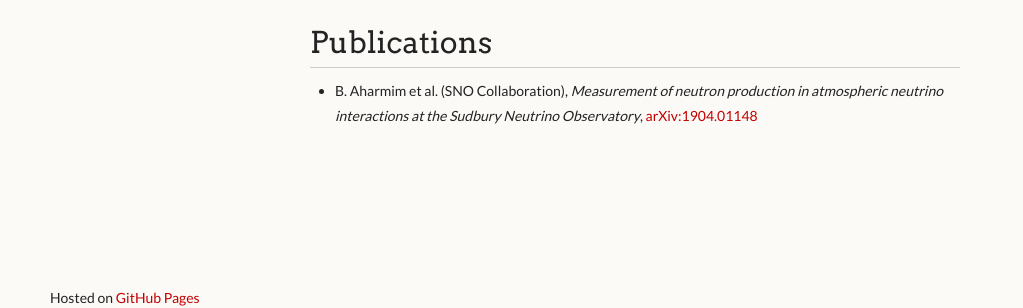
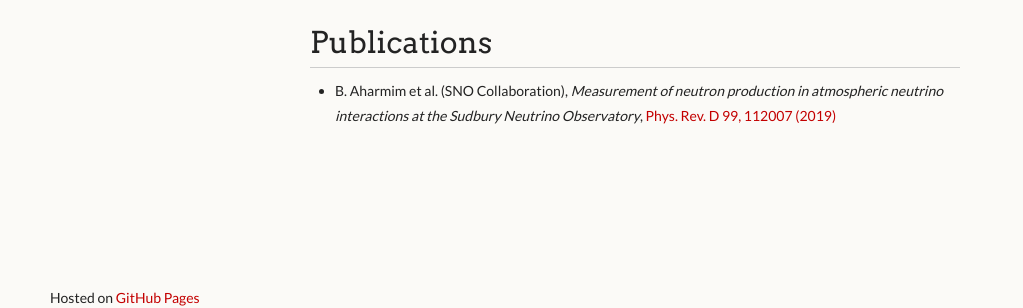
Before and after one commit to joe-singh/joe-singh.github.io, a Jekyll site: the page built from index.md, in a window 1280 px wide. Shown: the part 558-866 px from the top of the page, without its empty margins (0-1023 px from the left). Built offline with Jekyll 4.4.1, drawn with Linux system fonts in a browser that asks for light colours.

Commit message:
Update citation

```diff
--- a/index.md
+++ b/index.md
@@ -31,7 +31,7 @@ You can get in touch with me [here](mailto:joesingh@stanford.edu).
 # Publications
 
 * B. Aharmim et al. (SNO Collaboration), _Measurement of neutron production in atmospheric neutrino interactions at the Sudbury Neutrino Observatory_,
-  [arXiv:1904.01148](https://arxiv.org/abs/1904.01148)
+  [Phys. Rev. D 99, 112007 (2019)](https://journals.aps.org/prd/abstract/10.1103/PhysRevD.99.112007)
 
 <!---
 ## Header 2
```
